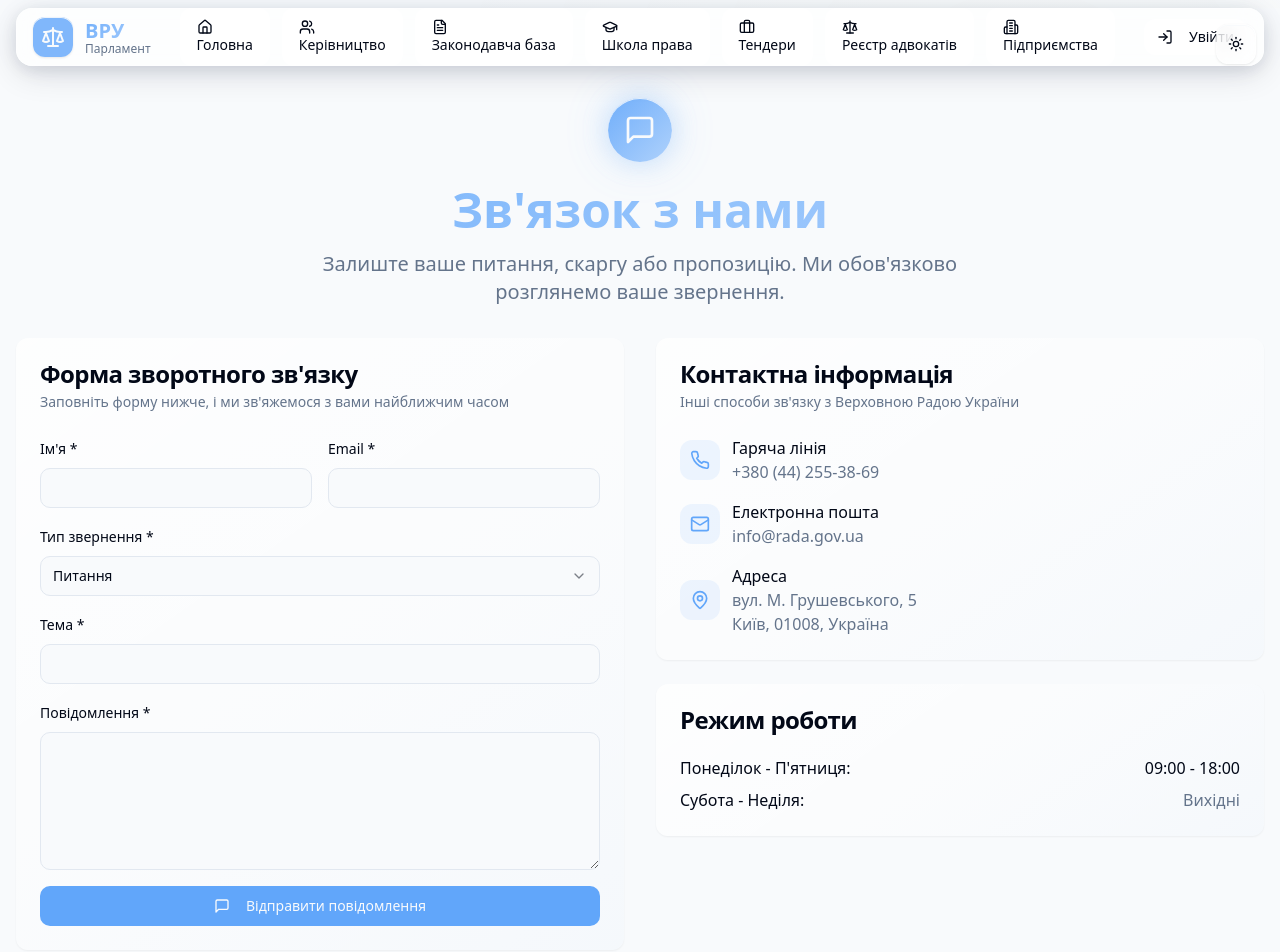
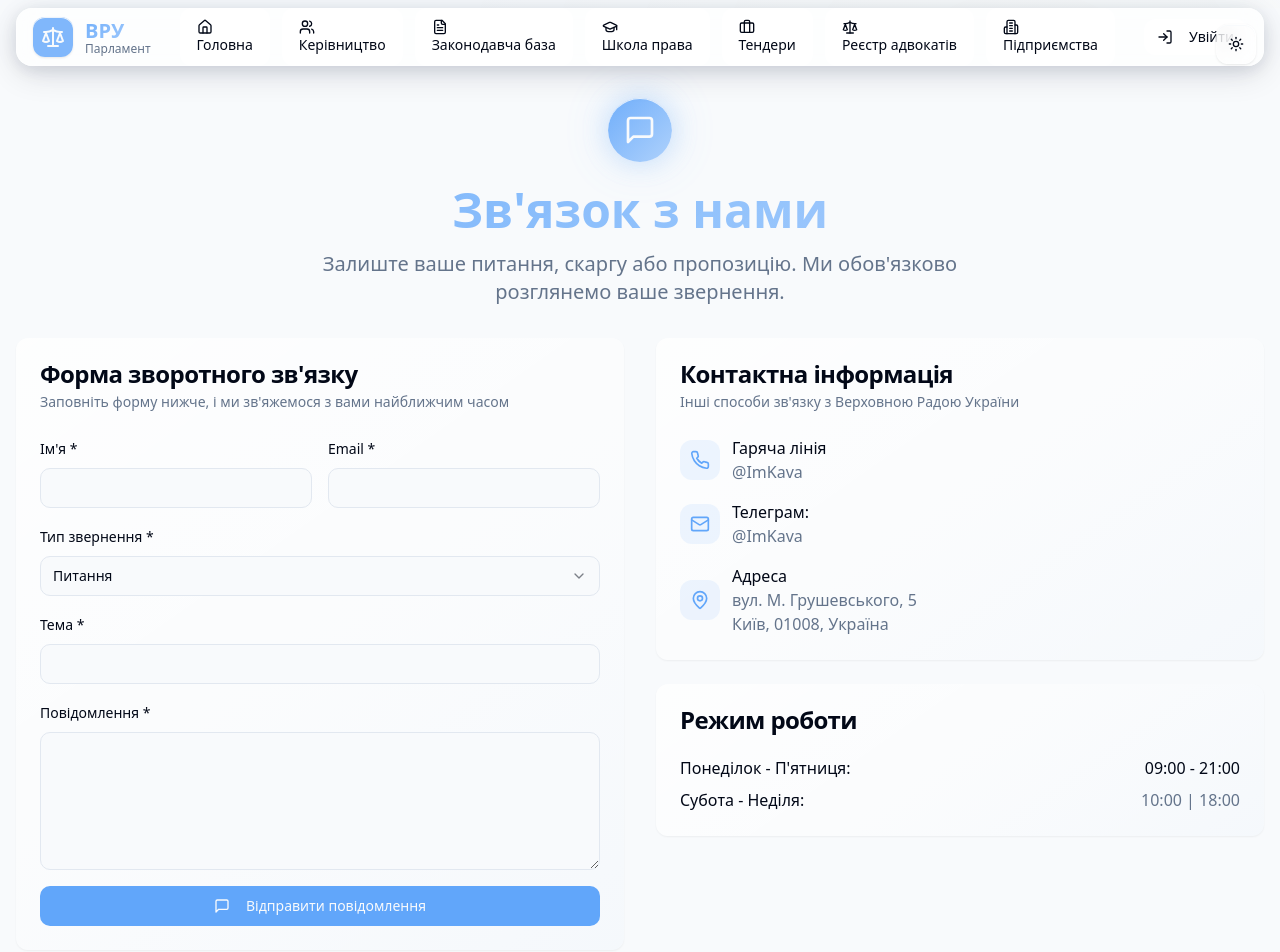
Before and after one commit to OlekseiyKolovanov/law-nexus-portal, a React (Vite) app: page /contact in a window 1280 px wide. Shown: the top 952 px of the page. Built offline with nearby package versions, Linux system fonts and the light colour scheme.

Commit message:
Update ContactForm.tsx

```diff
--- a/src/components/ContactForm.tsx
+++ b/src/components/ContactForm.tsx
@@ -192,7 +192,7 @@ export const ContactForm = () => {
                 </div>
                 <div>
                   <p className="font-medium">Гаряча лінія</p>
-                  <p className="text-muted-foreground">+380 (44) 255-38-69</p>
+                  <p className="text-muted-foreground">@ImKava</p>
                 </div>
               </div>
 
@@ -201,8 +201,8 @@ export const ContactForm = () => {
                   <Mail className="w-5 h-5 text-primary" />
                 </div>
                 <div>
-                  <p className="font-medium">Електронна пошта</p>
-                  <p className="text-muted-foreground">info@rada.gov.ua</p>
+                  <p className="font-medium">Телеграм:</p>
+                  <p className="text-muted-foreground">@ImKava</p>
                 </div>
               </div>
 
@@ -228,11 +228,11 @@ export const ContactForm = () => {
             <CardContent className="space-y-2">
               <div className="flex justify-between">
                 <span>Понеділок - П'ятниця:</span>
-                <span className="font-medium">09:00 - 18:00</span>
+                <span className="font-medium">09:00 - 21:00</span>
               </div>
               <div className="flex justify-between">
                 <span>Субота - Неділя:</span>
-                <span className="text-muted-foreground">Вихідні</span>
+                <span className="text-muted-foreground">10:00 | 18:00</span>
               </div>
             </CardContent>
           </Card>
```
